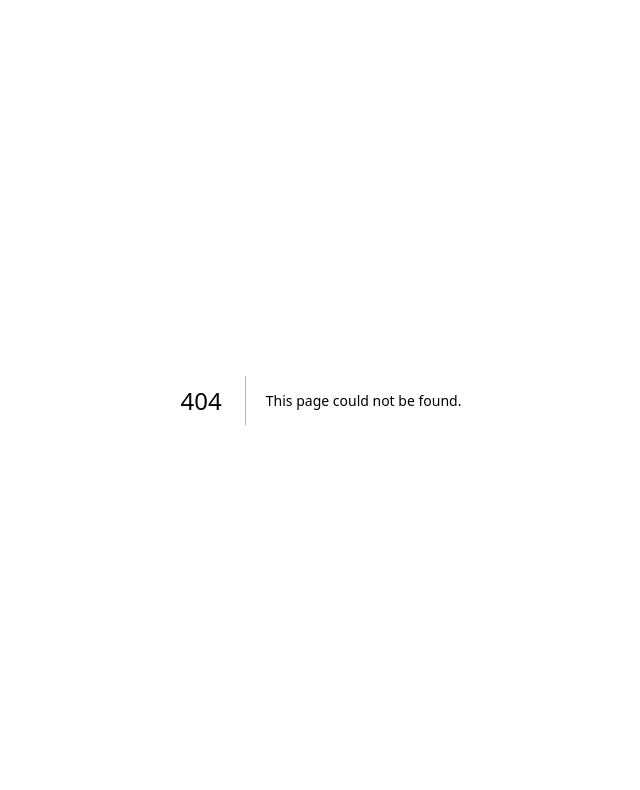
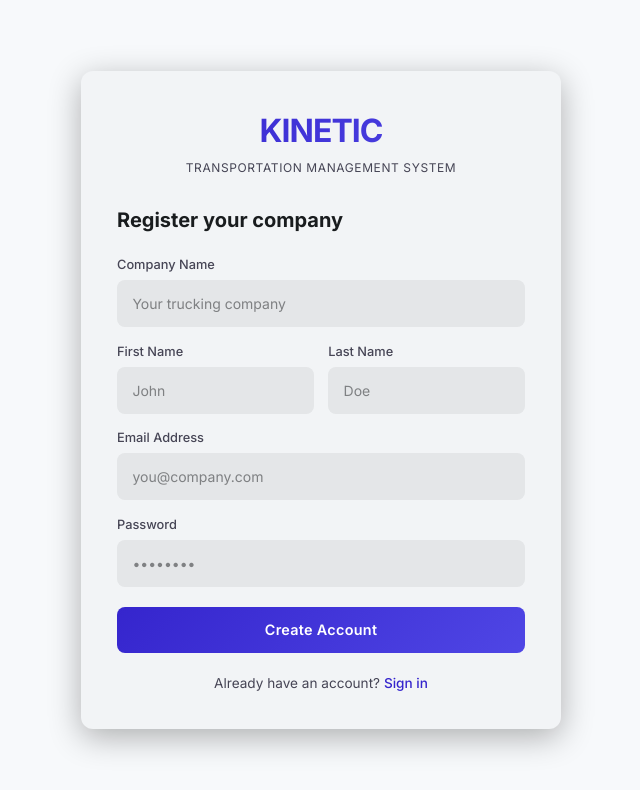
Before and after one commit to Khomurod/The-TMS-platform, a Next.js app in the folder frontend/: page /register in a window 1280 px wide. Before the commit this address had no page. Shown: the top 790 px of the page, without its empty margins (319-959 px from the left). Built offline with nearby package versions, Linux system fonts and the light colour scheme; no server answers.

Commit message:
some changes

```diff
--- /dev/null
+++ b/frontend/app/(auth)/register/page.tsx
@@ -0,0 +1,270 @@
+"use client";
+
+/**
+ * Registration Page — Company signup for Kinetic TMS.
+ */
+
+import { useState } from "react";
+import { useRouter } from "next/navigation";
+import api from "@/lib/api";
+
+export default function RegisterPage() {
+  const router = useRouter();
+  const [form, setForm] = useState({
+    company_name: "",
+    first_name: "",
+    last_name: "",
+    email: "",
+    password: "",
+  });
+  const [error, setError] = useState("");
+  const [isLoading, setIsLoading] = useState(false);
+  const [success, setSuccess] = useState(false);
+
+  const handleChange = (field: string) => (e: React.ChangeEvent<HTMLInputElement>) =>
+    setForm((prev) => ({ ...prev, [field]: e.target.value }));
+
+  const handleSubmit = async (e: React.FormEvent) => {
+    e.preventDefault();
+    setError("");
+    setIsLoading(true);
+
+    try {
+      await api.post("/auth/register", form);
+      setSuccess(true);
+      setTimeout(() => router.push("/login"), 2000);
+    } catch (err: any) {
+      setError(err.response?.data?.detail || "Registration failed. Please try again.");
+    } finally {
+      setIsLoading(false);
+    }
+  };
+
+  const inputStyle: React.CSSProperties = {
+    width: "100%",
+    padding: "var(--spacing-3) var(--spacing-4)",
+    background: "var(--surface-container-high)",
+    border: "1px solid transparent",
+    borderRadius: "var(--radius-lg)",
+    color: "var(--on-surface)",
+    fontSize: "0.875rem",
+    outline: "none",
+    transition: "all 0.2s ease",
+  };
+
+  return (
+    <div
+      style={{
+        minHeight: "100vh",
+        display: "flex",
+        alignItems: "center",
+        justifyContent: "center",
+        background: "var(--surface)",
+        padding: "var(--spacing-8)",
+      }}
+    >
+      <div
+        style={{
+          width: "100%",
+          maxWidth: "480px",
+          background: "var(--surface-low)",
+          borderRadius: "var(--radius-xl)",
+          padding: "var(--spacing-10)",
+          boxShadow: "0 8px 32px rgba(0, 0, 0, 0.3)",
+        }}
+      >
+        {/* Logo */}
+        <div style={{ textAlign: "center", marginBottom: "var(--spacing-8)" }}>
+          <div
+            style={{
+              fontSize: "2rem",
+              fontWeight: 800,
+              letterSpacing: "-0.03em",
+              background: "linear-gradient(135deg, var(--primary), var(--primary-container))",
+              WebkitBackgroundClip: "text",
+              WebkitTextFillColor: "transparent",
+              marginBottom: 4,
+            }}
+          >
+            KINETIC
+          </div>
+          <p
+            style={{
+              fontSize: "0.75rem",
+              color: "var(--on-surface-variant)",
+              letterSpacing: "0.05em",
+              textTransform: "uppercase",
+            }}
+          >
+            Transportation Management System
+          </p>
+        </div>
+
+        {success ? (
+          <div
+            style={{
+              textAlign: "center",
+              padding: "var(--spacing-8)",
+              background: "var(--success-container)",
+              borderRadius: "var(--radius-lg)",
+            }}
+          >
+            <h2 style={{ color: "var(--success)", fontSize: "1.25rem", fontWeight: 700, marginBottom: 8 }}>
+              ✓ Registration Successful!
+            </h2>
+            <p style={{ color: "var(--on-surface-variant)", fontSize: "0.875rem" }}>
+              Redirecting to login...
+            </p>
+          </div>
+        ) : (
+          <form onSubmit={handleSubmit}>
+            <h2
+              style={{
+                fontSize: "1.25rem",
+                fontWeight: 700,
+                color: "var(--on-surface)",
+                marginBottom: "var(--spacing-6)",
+              }}
+            >
+              Register your company
+            </h2>
+
+            {error && (
+              <div
+                style={{
+                  background: "var(--error-container)",
+                  border: "1px solid var(--error)",
+                  borderRadius: "var(--radius-md)",
+                  padding: "var(--spacing-3) var(--spacing-4)",
+                  color: "var(--error)",
+                  fontSize: "0.85rem",
+                  marginBottom: "var(--spacing-4)",
+                }}
+              >
+                {error}
+              </div>
+            )}
+
+            {/* Company Name */}
+            <div style={{ marginBottom: "var(--spacing-4)" }}>
+              <label style={{ display: "block", fontSize: "0.8rem", fontWeight: 500, color: "var(--on-surface-variant)", marginBottom: 6 }}>
+                Company Name
+              </label>
+              <input
+                type="text"
+                value={form.company_name}
+                onChange={handleChange("company_name")}
+                placeholder="Your trucking company"
+                required
+                style={inputStyle}
+              />
+            </div>
+
+            {/* Name Row */}
+            <div style={{ display: "grid", gridTemplateColumns: "1fr 1fr", gap: "var(--spacing-4)", marginBottom: "var(--spacing-4)" }}>
+              <div>
+                <label style={{ display: "block", fontSize: "0.8rem", fontWeight: 500, color: "var(--on-surface-variant)", marginBottom: 6 }}>
+                  First Name
+                </label>
+                <input
+                  type="text"
+                  value={form.first_name}
+                  onChange={handleChange("first_name")}
+                  placeholder="John"
+                  required
+                  style={inputStyle}
+                />
+              </div>
+              <div>
+                <label style={{ display: "block", fontSize: "0.8rem", fontWeight: 500, color: "var(--on-surface-variant)", marginBottom: 6 }}>
+                  Last Name
+                </label>
+                <input
+                  type="text"
+                  value={form.last_name}
+                  onChange={handleChange("last_name")}
+                  placeholder="Doe"
+                  required
+                  style={inputStyle}
+                />
+              </div>
+            </div>
+
+            {/* Email */}
+            <div style={{ marginBottom: "var(--spacing-4)" }}>
+              <label style={{ display: "block", fontSize: "0.8rem", fontWeight: 500, color: "var(--on-surface-variant)", marginBottom: 6 }}>
+                Email Address
+              </label>
+              <input
+                type="email"
+                value={form.email}
+                onChange={handleChange("email")}
+                placeholder="you@company.com"
+                required
+                style={inputStyle}
+              />
+            </div>
+
+            {/* Password */}
+            <div style={{ marginBottom: "var(--spacing-6)" }}>
+              <label style={{ display: "block", fontSize: "0.8rem", fontWeight: 500, color: "var(--on-surface-variant)", marginBottom: 6 }}>
+                Password
+              </label>
+              <input
+                type="password"
+                value={form.password}
+                onChange={handleChange("password")}
+                placeholder="••••••••"
+                required
+                minLength={8}
+                style={inputStyle}
+              />
+            </div>
+
+            {/* Submit */}
+            <button
+              type="submit"
+              disabled={isLoading}
+              className="gradient-primary"
+              style={{
+                width: "100%",
+                padding: "var(--spacing-3) var(--spacing-4)",
+                border: "none",
+                borderRadius: "var(--radius-lg)",
+                fontSize: "0.9rem",
+                fontWeight: 600,
+                cursor: isLoading ? "not-allowed" : "pointer",
+                opacity: isLoading ? 0.7 : 1,
+                letterSpacing: "0.02em",
+              }}
+            >
+              {isLoading ? "Creating Account..." : "Create Account"}
+            </button>
+          </form>
+        )}
+
+        {/* Footer */}
+        <p
+          style={{
+            textAlign: "center",
+            marginTop: "var(--spacing-6)",
+            fontSize: "0.85rem",
+            color: "var(--on-surface-variant)",
+          }}
+        >
+          Already have an account?{" "}
+          <a
+            href="/login"
+            style={{
+              color: "var(--primary)",
+              textDecoration: "none",
+              fontWeight: 500,
+            }}
+          >
+            Sign in
+          </a>
+        </p>
+      </div>
+    </div>
+  );
+}
```
